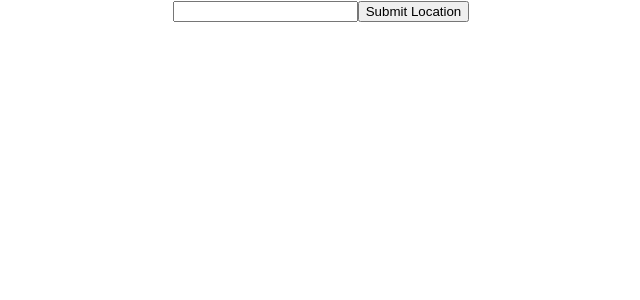
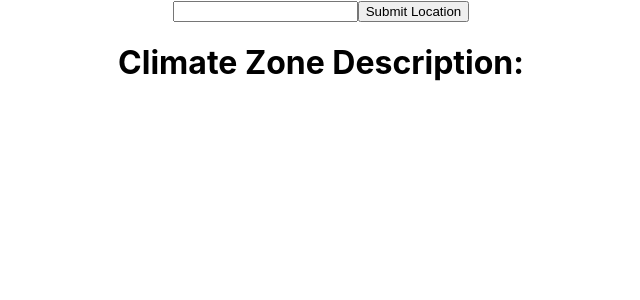
Before and after one commit to kaimky1/weatherProject, a React (Create React App) app in the folder weatherapp/: page / in a window 1280 px wide. Shown: the top 300 px of the page, without its empty margins (319-959 px from the left). Built offline with nearby package versions, Linux system fonts and the light colour scheme.

Commit message:
climate component

```diff
--- a/weatherapp/package.json
+++ b/weatherapp/package.json
@@ -7,6 +7,7 @@
     "@testing-library/react": "^13.2.0",
     "@testing-library/user-event": "^13.5.0",
     "axios": "^0.27.2",
+    "dotenv": "^16.0.1",
     "react": "^18.1.0",
     "react-dom": "^18.1.0",
     "react-scripts": "5.0.1",
--- a/weatherapp/src/App.js
+++ b/weatherapp/src/App.js
@@ -4,7 +4,8 @@ import Conversion from './Components/Conversion'
 function App() {
   return (
     <div className="App">
-      <Conversion />
+      <Conversion  />
+
     </div>
   );
 }
--- /dev/null
+++ b/weatherapp/src/Components/Climate.js
@@ -0,0 +1,25 @@
+import React, { useState, useEffect } from 'react';
+import axios from 'axios';
+
+export default function Climate(props) {
+    const [zone, setZone] = useState(null);
+
+    useEffect(() => {
+        if ((typeof props.longlat.latitude) == "number") {
+            axios.get(`http://climateapi.scottpinkelman.com/api/v1/location/${+props.longlat.latitude}/${+props.longlat.longitude}`)
+                .then((res) => {
+                    setZone(res.data.return_values[0].zone_description)
+                })
+                .catch(err => console.log(err))
+        }
+    }, [props.longlat.latitude, props.longlat.longitude])
+
+
+    return (
+        <div>
+            <h1>
+                Climate Zone Description: {zone}
+            </h1>
+        </div>
+    )
+}
--- a/weatherapp/src/Components/Conversion.js
+++ b/weatherapp/src/Components/Conversion.js
@@ -1,10 +1,11 @@
 import { useState } from "react";
 import axios from 'axios';
+import Climate from './Climate';
 
 const handleSearch = (input, setlonglat) => {
   if (input) {
     axios
-      .get(`http://api.positionstack.com/v1/forward?access_key=11dd0e0508dfc8182c267b456f699a08&query=${input.replace(' ','')}`)
+      .get(`http://api.positionstack.com/v1/forward?access_key=${process.env.REACT_APP_API_KEY1}&query=${input.replace(' ','')}`)
       .then((res) => setlonglat(res.data.data[0]))
   }
 }
@@ -22,6 +23,8 @@ const Conversion = (props) => {
         <button onClick={()=>{handleSearch(input, setlonglat)}}>Submit Location</button>
         <h1>{longlat.latitude}</h1>
         <h1>{longlat.longitude}</h1>
+
+        <Climate longlat={longlat} />
     </div>
   )
 }
--- a/weatherapp/src/index.js
+++ b/weatherapp/src/index.js
@@ -2,7 +2,8 @@ import React from 'react';
 import ReactDOM from 'react-dom/client';
 import './index.css';
 import App from './App';
-import reportWebVitals from './reportWebVitals';
+
+console.log(process.env);
 
 const root = ReactDOM.createRoot(document.getElementById('root'));
 root.render(
@@ -10,8 +11,3 @@ root.render(
     <App />
   </React.StrictMode>
 );
-
-// If you want to start measuring performance in your app, pass a function
-// to log results (for example: reportWebVitals(console.log))
-// or send to an analytics endpoint. Learn more: https://bit.ly/CRA-vitals
-reportWebVitals();
```
Also changed, not shown: 2 other files (tests, documents, lock files or other folders).
